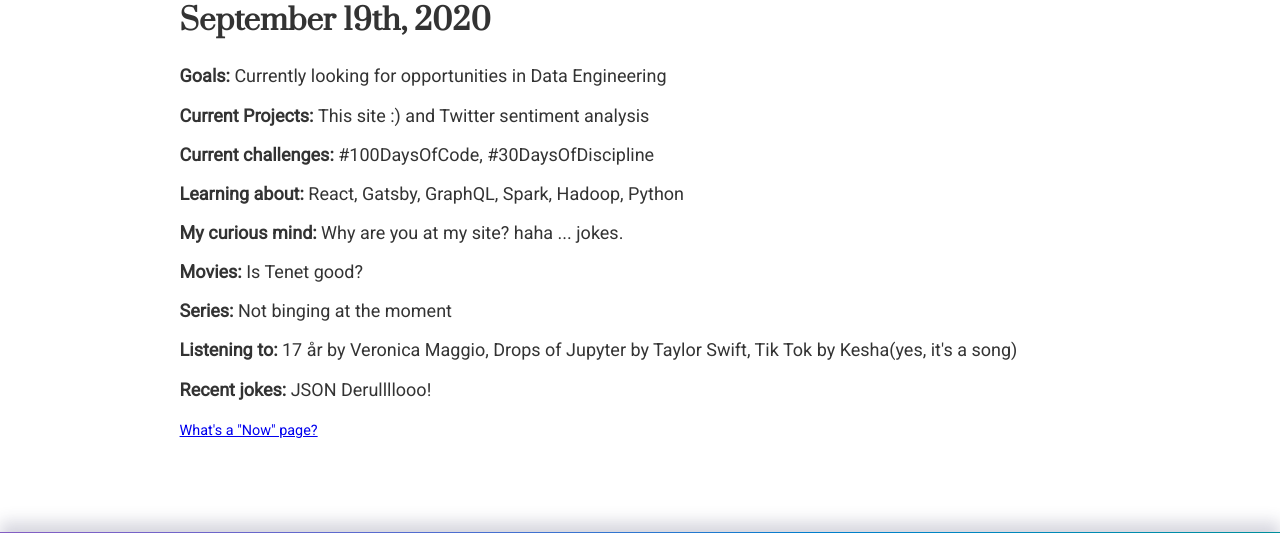
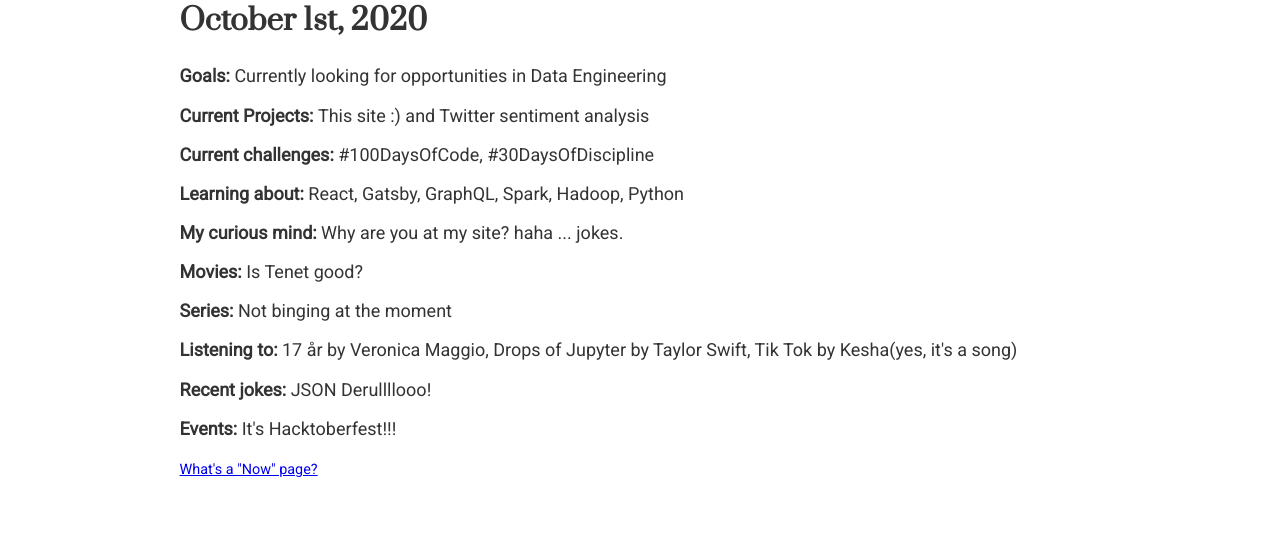
Before and after one commit to imtimwong/gatsby_personal_site, a Gatsby site: page /now in a window 1280 px wide. Shown: the part 142-675 px from the top of the page. Built offline with nearby package versions, Linux system fonts and the light colour scheme; Gatsby itself is replaced by a stand-in of ours.

Commit message:
update now page

```diff
--- a/src/pages/now.js
+++ b/src/pages/now.js
@@ -9,7 +9,7 @@
   <Layout>
     <SEO title="Now" />
     <h1>What am I up to now?</h1>
-    <h2>September 19th, 2020</h2>
+    <h2>October 1st, 2020</h2>
     <div>
 
     <ul //need to add styling
@@ -23,6 +23,7 @@
       <li><b>Series: </b>Not binging at the moment</li>
       <li><b>Listening to: </b>17 år by Veronica Maggio, Drops of Jupyter by Taylor Swift, Tik Tok by Kesha(yes, it's a song)</li>
       <li><b>Recent jokes: </b>JSON Derullllooo!</li>
+      <li><b>Events: </b>It's Hacktoberfest!!!</li>
     </ul>
 
     </div>
```
